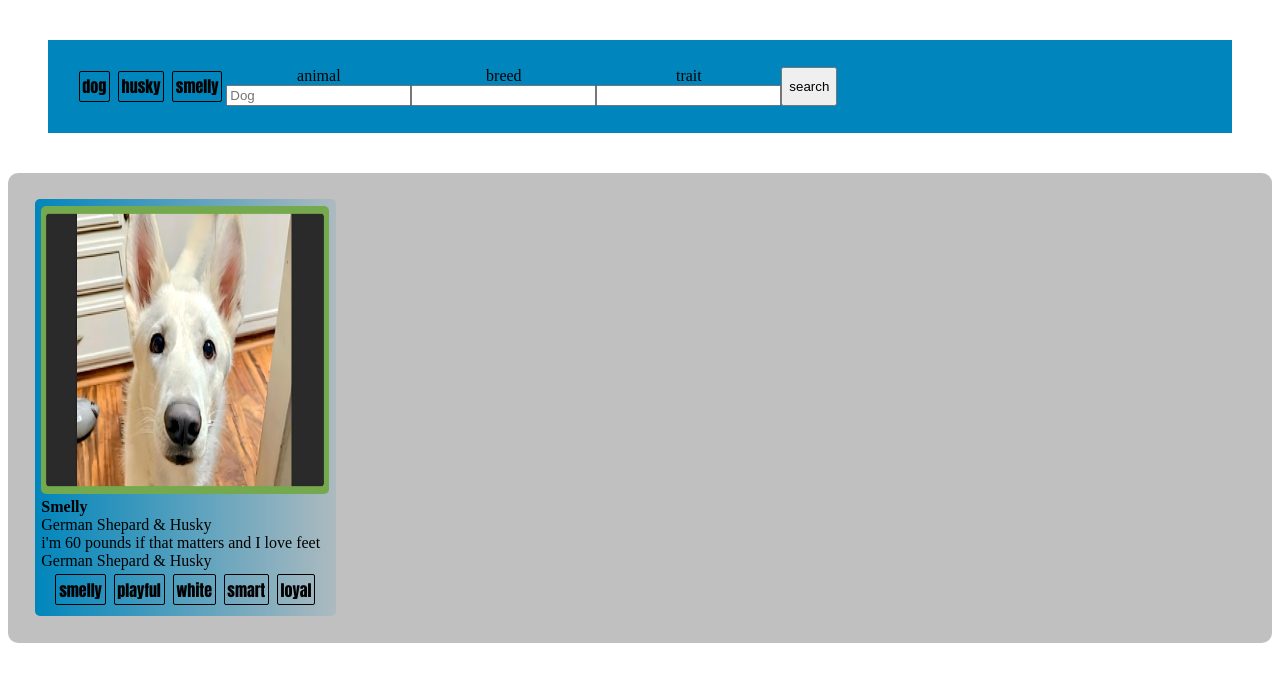
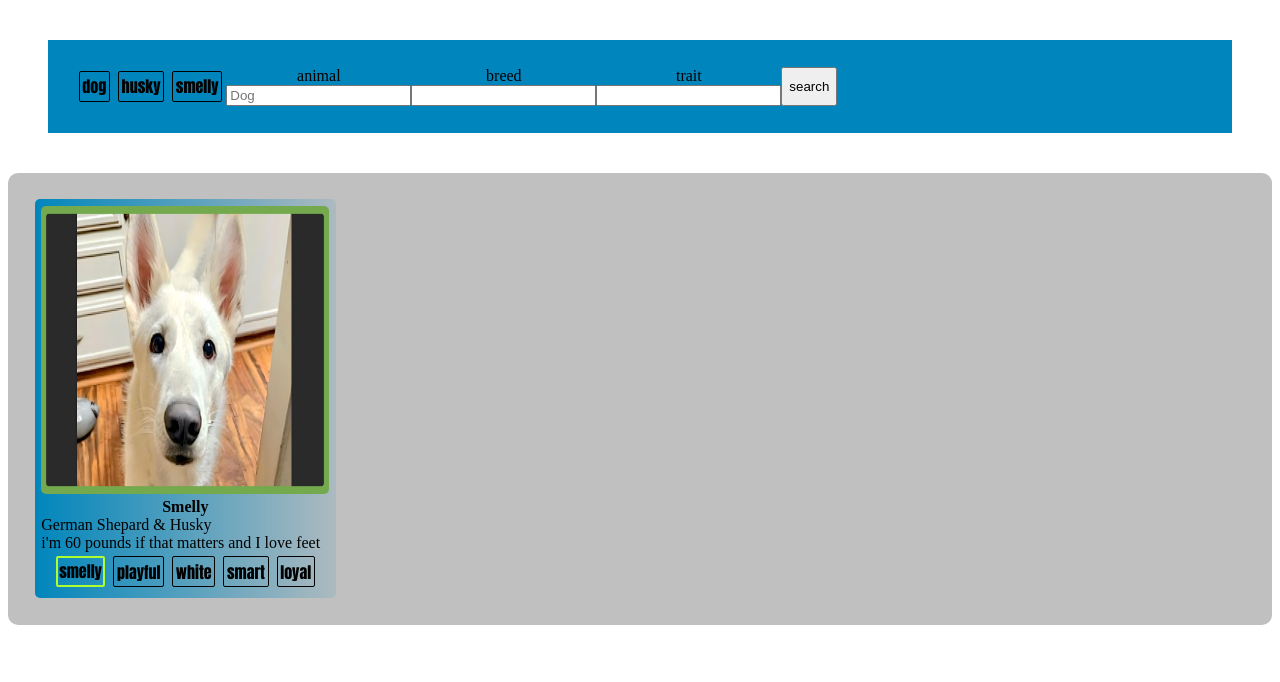
Before and after one commit to Torrescc/Fetch-Your-Friend, a plain HTML site: page catalog.html in a window 1280 px wide. Drawn offline with Linux system fonts and the light colour scheme.

```diff
--- a/catalog.html
+++ b/catalog.html
@@ -64,12 +64,8 @@
                 and I love feet
             </div>
 
-            <div class = "breed">
-                German Shepard & Husky
-            </div>
-
             <div class = "character">
-                <div class = "trait">
+                <div class = "trait matchedtrait">
                     smelly
                 </div>
                 <div class = "trait">
--- a/style.css
+++ b/style.css
@@ -19,6 +19,7 @@
 
 div.name{
     font-weight: bolder;
+    text-align: center;
 }
 
 *.Catalog{
@@ -59,7 +60,10 @@
     font-family: Impact, Haettenschweiler , 'Arial Narrow Bold', sans-serif;
 }
 div.matchedtrait{
+    /* change this color later!*/
     border-color : greenyellow;
+    border-width: 2pt;
+    padding : 1pt;
 
 }
 
@@ -96,6 +100,7 @@
     border-radius: 5px;
     border-color: black;
     border-style: solid;
+    margin : 40pt;
 }
 #swipedisplay{
     display: grid;
```
Also changed, not shown: swipe.html (+1 -1 lines).
